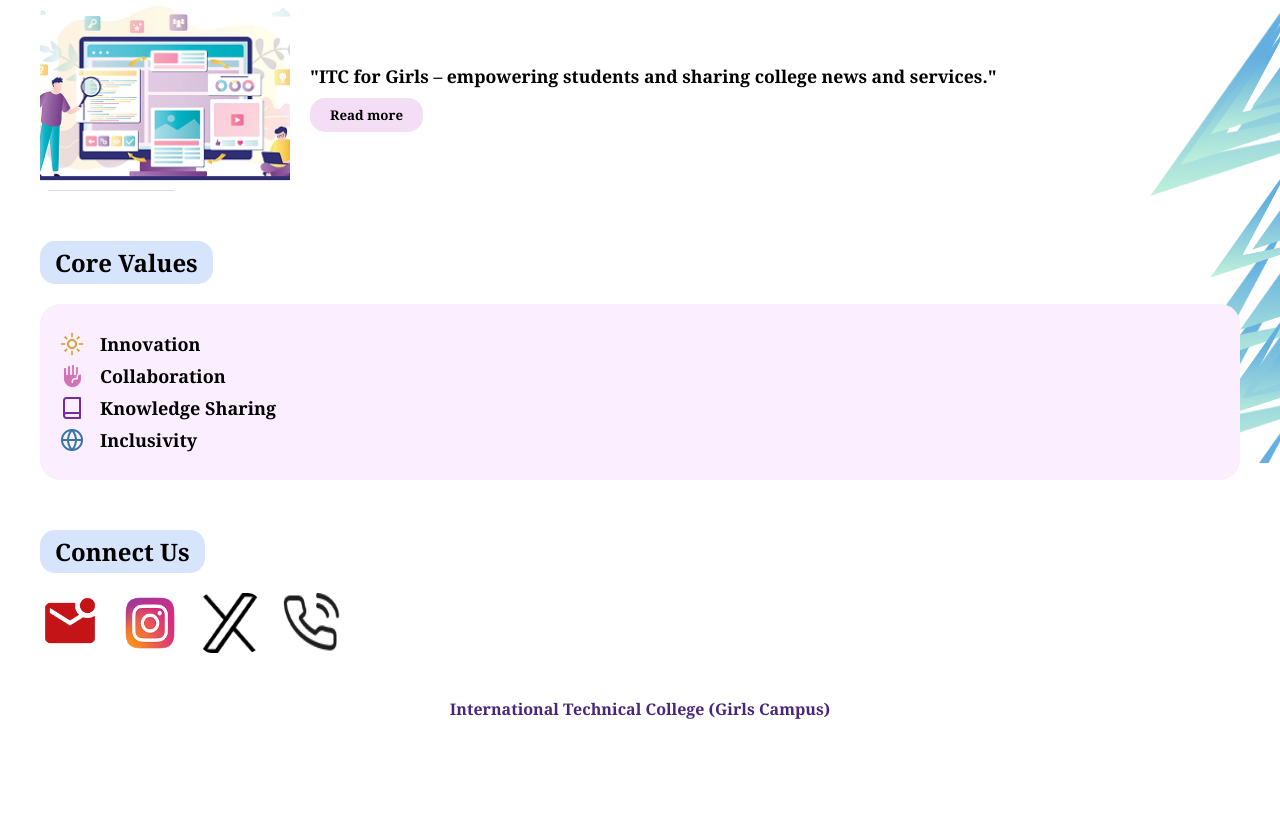
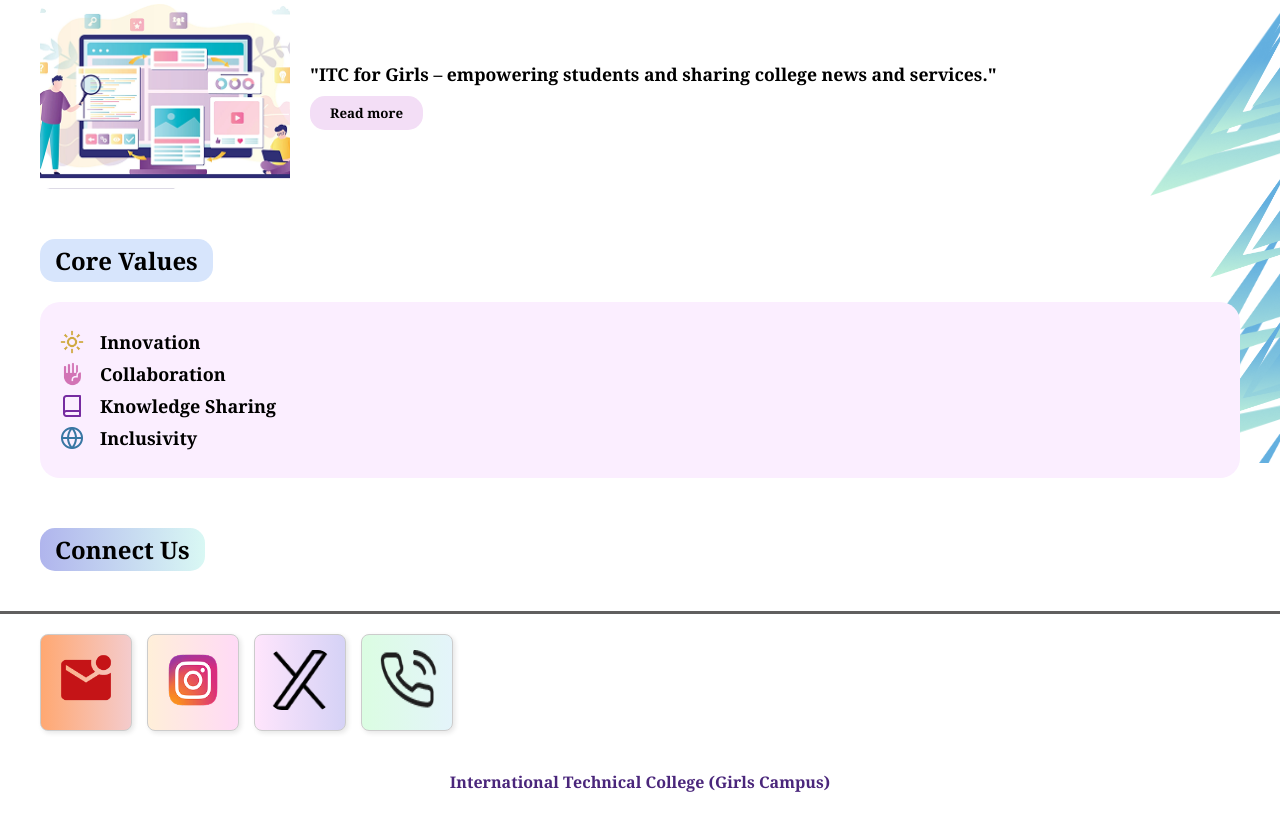
Before and after one commit to AmranOmr133/College-connect, a plain HTML site: page index.html in a window 1280 px wide. Shown: the part 337-1150 px from the top of the page. Before the commit the page ends 1077 px from the top, so only its background shows below. Drawn offline with Linux system fonts and the light colour scheme; a web font is replaced by a local one.

Commit message:
التصميم الحالي

```diff
--- a/index.html
+++ b/index.html
@@ -4,6 +4,9 @@
 <head>
     <meta charset="UTF-8">
     <meta name="viewport" content="width=device-width, initial-scale=1.0">
+    <link rel="preconnect" href="https://fonts.googleapis.com">
+    <link rel="preconnect" href="https://fonts.gstatic.com" crossorigin>
+    <link href="https://fonts.googleapis.com/css2?family=Inria+Serif:wght@300;400;700&display=swap" rel="stylesheet">
     <title>College Connect</title>
     <style>
         * {
@@ -25,7 +28,7 @@
             align-items: center;
             padding: 15px 30px;
             background-color: #ffffff00;
-            border-bottom: 2px solid #ddd;
+            /* border-bottom: 2px solid #ddd; */
         }
 
         .logo {
@@ -142,7 +145,11 @@
         }
 
         /* Connect Us */
-        .connect h2 {
+        .connect {
+            border-top: 3px solid #605f5f;
+        }
+
+        .use {
             background: #d7e5fc;
             display: inline-block;
             padding: 5px 15px;
@@ -150,6 +157,7 @@
             margin-left: 40px;
             margin-top: 30px;
             font-weight: bold;
+            margin-bottom: 40px;
         }
 
         .icons {
@@ -178,7 +186,8 @@ body::after {
             position: fixed;
             top: 0;
             right: 0;
-  width: 200px;      /* مساحة الشريط الجانبي */
+            width: 200px;
+            /* مساحة الشريط الجانبي */
             height: 100%;
             /* صورتين مختلفتين أو نفس الصورة */
             background-image:
@@ -188,9 +197,9 @@ body::after {
             /* تكرار كل صورة */
             background-repeat: repeat-y, repeat-y, repeat-y;
             /* مكان كل صورة */
-  background-position: right center, right center , right center ;
+            background-position: right center, right center, right center;
             /* حجم كل صورة */
-  background-size: 70px auto, 100px auto , 130px auto;
+            background-size: 70px auto, 100px auto, 130px auto;
             z-index: -1;
         }
 
@@ -206,19 +215,49 @@ body::after {
                 flex-wrap: wrap;
             }
         }
+
         .values p {
             font-size: 18px;
-  display: flex;          /* يجعل الصورة والنص في سطر واحد */
-  align-items: center;    /* وسط الصورة مع النص */
-  gap: 8px;               /* مسافة بين الصورة والنص */
+            display: flex;
+            /* يجعل الصورة والنص في سطر واحد */
+            align-items: center;
+            /* وسط الصورة مع النص */
+            gap: 8px;
+            /* مسافة بين الصورة والنص */
             margin: 8px 0;
         }
 
         .values .icon {
-  width: 24px;  /* حجم الصورة */
+            width: 24px;
+            /* حجم الصورة */
             height: 24px;
         }
 
+        /* مثال لتنسيق CSS يمكنك إضافته */
+        .icons {
+            display: flex;
+            /* لعرض البطاقات بجانب بعضها البعض */
+            gap: 15px;
+            /* مسافة بين البطاقات */
+        }
+
+        .card {
+            border: 1px solid #ccc;
+            /* إضافة حد */
+            border-radius: 8px;
+            /* حواف مستديرة */
+            padding: 15px;
+            /* مساحة داخلية */
+            box-shadow: 2px 2px 5px rgba(0, 0, 0, 0.1);
+            /* إضافة ظل خفيف */
+            background-color: #f9f9f9;
+            /* لون خلفية للبطاقة */
+            text-align: center;
+        }
+
+        .card a {
+            display: block;
+        }
     </style>
 
 </head>
@@ -279,13 +318,21 @@ body::after {
         </div>
     </section>
 
+    <h2 class="use" style="background-image: linear-gradient(to right, #B0B5ED, #D9F8F4);">Connect Us</h2>
     <section class="connect">
-        <h2>Connect Us</h2>
         <div class="icons">
+            <div class="card" style="background-image: linear-gradient(to right, #FFA872, #F4CBCC);">
                 <a href="#"><img src="imeges/eimal.png" alt="Email"></a>
+            </div>
+            <div class="card" style="background-image: linear-gradient(to right, #FFEFD9, #FFDAF6);">
                 <a href="#"><img src="imeges/Rectangle 1689.png" alt="Instagram"></a>
+            </div>
+            <div class="card" style="background-image: linear-gradient(to right, #FFE5FC, #D5D2F6);">
                 <a href="#"><img src="imeges/Group 1564.png" alt="X"></a>
+            </div>
+            <div class="card" style="background-image: linear-gradient(to right, #DBFDE2, #E4F4FA);">
                 <a href="#"><img src="imeges/Phone call.png" alt="Phone"></a>
+            </div>
         </div>
     </section>
 
```
Also changed, not shown: imeges/Image1.png (added), imeges/Image2.png (added), imeges/Image3.png (added), imeges/Image4.png (added), imeges/Image5.png (added). Lines whose indentation alone changed are shown as unchanged.
